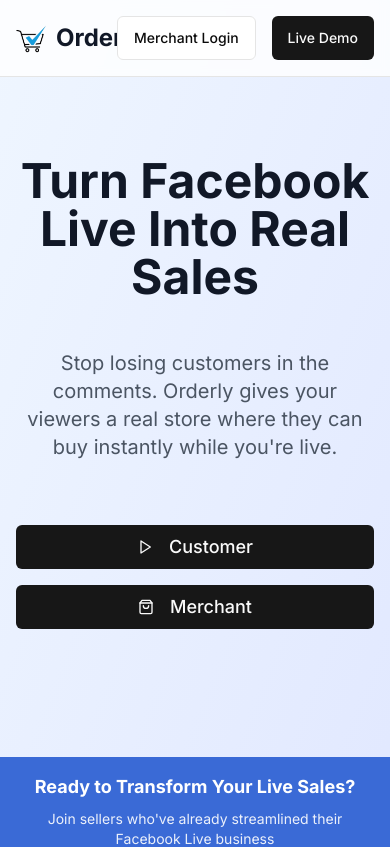
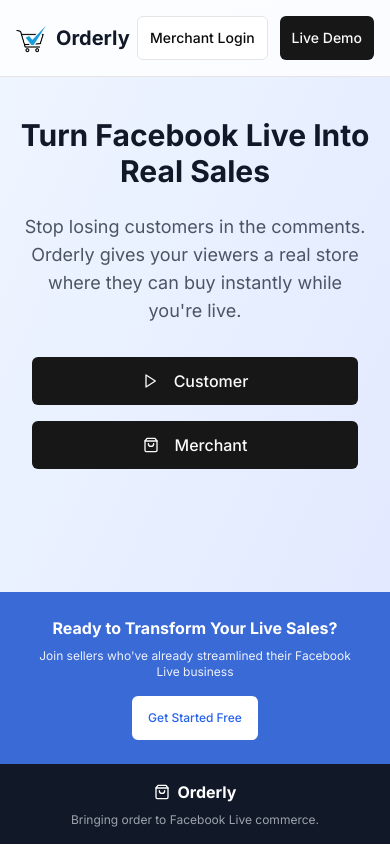
Before and after one commit to ponitaponlork/Orderly, a Next.js app: page / in a window 390 px wide. Shown: the top 847 px of the page. Built offline with nearby package versions, Linux system fonts and the light colour scheme.

Commit message:
Fixing header

```diff
--- a/app/page.tsx
+++ b/app/page.tsx
@@ -7,41 +7,41 @@ export default function HomePage() {
   return (
     <div className="min-h-screen bg-gradient-to-br from-blue-50 to-indigo-100 flex flex-col">
       {/* Header */}
-      <header className="border-b bg-white/80 backdrop-blur-sm">
-        <div className="container mx-auto px-4 py-4 flex items-center justify-between">
+      <header className="border-b bg-white/80 backdrop-blur-sm sticky top-0 z-50">
+        <div className="container mx-auto px-4 py-4 flex flex-row items-center justify-between">
           <div className="flex items-center space-x-2">
-            <img src="/orderly-logo.png" alt="Orderly" className="h-8 w-8" />
-            <span className="text-2xl font-bold text-gray-900">Orderly</span>
+          <img src="/orderly-logo.png" alt="Orderly" className="h-8 w-8" />
+            <span className="text-xl sm:text-2xl font-bold text-gray-900">Orderly</span>
           </div>
-          <div className="flex items-center space-x-4">
+          <div className="flex items-center space-x-3 sm:space-x-4">
             <Link href="/seller/login">
-              <Button variant="outline">Merchant Login</Button>
+              <Button variant="outline" className="px-3 sm:px-4 py-2 text-sm">Merchant Login</Button>
             </Link>
             <Link href="/khshop">
-              <Button>Live Demo</Button>
+              <Button className="px-3 sm:px-4 py-2 text-sm">Live Demo</Button>
             </Link>
           </div>
         </div>
       </header>
 
       {/* Hero Section */}
-      <section className="py-20 px-4 flex-1">
+      <section className="py-10 sm:py-20 px-4 flex-1">
         <div className="container mx-auto text-center max-w-4xl">
-          <h1 className="text-5xl font-bold text-gray-900 mb-12">Turn Facebook Live Into Real Sales</h1>
-          <p className="text-xl text-gray-600 mb-16">
+          <h1 className="text-3xl sm:text-4xl md:text-5xl font-bold text-gray-900 mb-6 sm:mb-12">Turn Facebook Live Into Real Sales</h1>
+          <p className="text-lg sm:text-xl text-gray-600 mb-8 sm:mb-16 px-2">
             Stop losing customers in the comments. Orderly gives your viewers a real store where they can buy instantly
             while you're live.
           </p>
-          <div className="flex flex-col sm:flex-row gap-4 justify-center mb-12">
-            <Link href="/khshop">
-              <Button size="lg" className="text-lg px-8 py-4 w-full sm:w-40">
-                <Play className="mr-2 h-5 w-5" />
+          <div className="flex flex-col sm:flex-row gap-4 justify-center mb-8 sm:mb-12 px-4 sm:px-0">
+            <Link href="/khshop" className="w-full sm:w-auto">
+              <Button size="lg" className="text-base sm:text-lg px-6 sm:px-8 py-3 sm:py-4 w-full sm:w-40 h-auto">
+                <Play className="mr-2 h-4 w-4 sm:h-5 sm:w-5" />
                 Customer
               </Button>
             </Link>
-            <Link href="/seller/login">
-              <Button size="lg" className="text-lg px-8 py-4 w-full sm:w-40">
-                <ShoppingBag className="mr-2 h-5 w-5" />
+            <Link href="/seller/login" className="w-full sm:w-auto">
+              <Button size="lg" className="text-base sm:text-lg px-6 sm:px-8 py-3 sm:py-4 w-full sm:w-40 h-auto">
+                <ShoppingBag className="mr-2 h-4 w-4 sm:h-5 sm:w-5" />
                 Merchant
               </Button>
             </Link>
@@ -50,14 +50,14 @@ export default function HomePage() {
       </section>
 
       {/* Simple CTA */}
-      <section className="py-4 px-4 bg-[#3a6ad6] text-white">
+      <section className="py-6 px-4 bg-[#3a6ad6] text-white">
         <div className="container mx-auto text-center">
-          <h2 className="text-lg font-bold mb-2">Ready to Transform Your Live Sales?</h2>
-          <p className="text-sm mb-3 opacity-90">
+          <h2 className="text-base sm:text-lg font-bold mb-2">Ready to Transform Your Live Sales?</h2>
+          <p className="text-xs sm:text-sm mb-4 opacity-90 px-4 sm:px-0">
             Join sellers who've already streamlined their Facebook Live business
           </p>
           <Link href="/seller/login">
-            <Button size="sm" className="text-sm px-4 py-2 bg-white text-blue-600 hover:bg-gray-100">
+            <Button size="sm" className="text-xs sm:text-sm px-4 py-2 bg-white text-blue-600 hover:bg-gray-100 h-auto">
               Get Started Free
             </Button>
           </Link>
@@ -65,13 +65,13 @@ export default function HomePage() {
       </section>
 
       {/* Footer */}
-      <footer className="bg-gray-900 text-white py-4 px-4">
+      <footer className="bg-gray-900 text-white py-4 px-4 mt-auto">
         <div className="container mx-auto text-center">
           <div className="flex items-center justify-center space-x-2 mb-2">
             <ShoppingBag className="h-4 w-4" />
-            <span className="text-lg font-bold">Orderly</span>
+            <span className="text-base sm:text-lg font-bold">Orderly</span>
           </div>
-          <p className="text-gray-400 text-sm">Bringing order to Facebook Live commerce.</p>
+          <p className="text-gray-400 text-xs sm:text-sm">Bringing order to Facebook Live commerce.</p>
         </div>
       </footer>
     </div>
```
Also changed, not shown: 1 other file (tests, documents, lock files or other folders).
